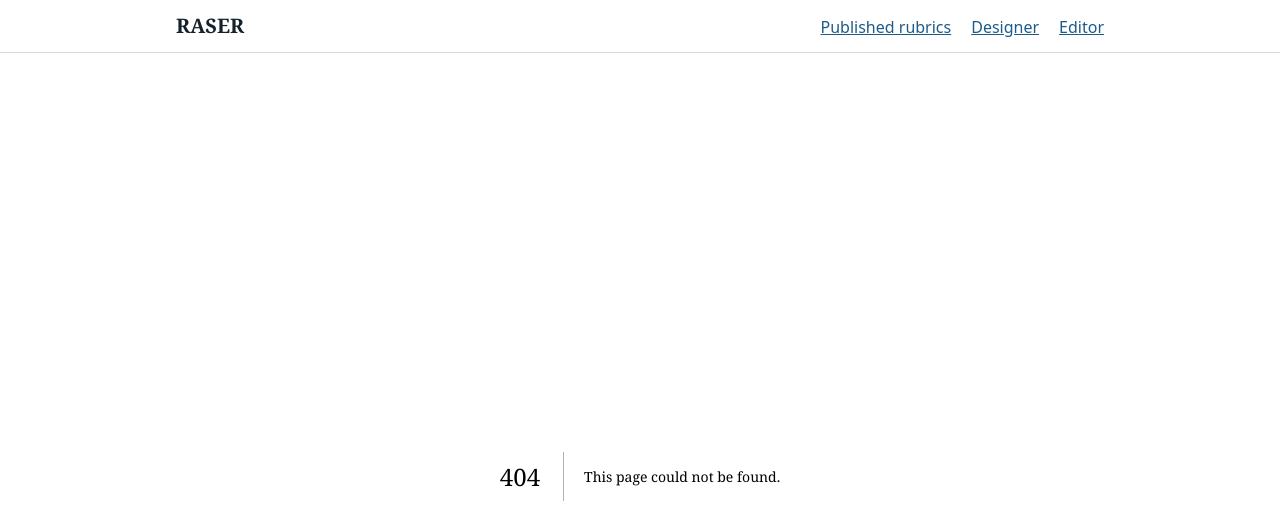
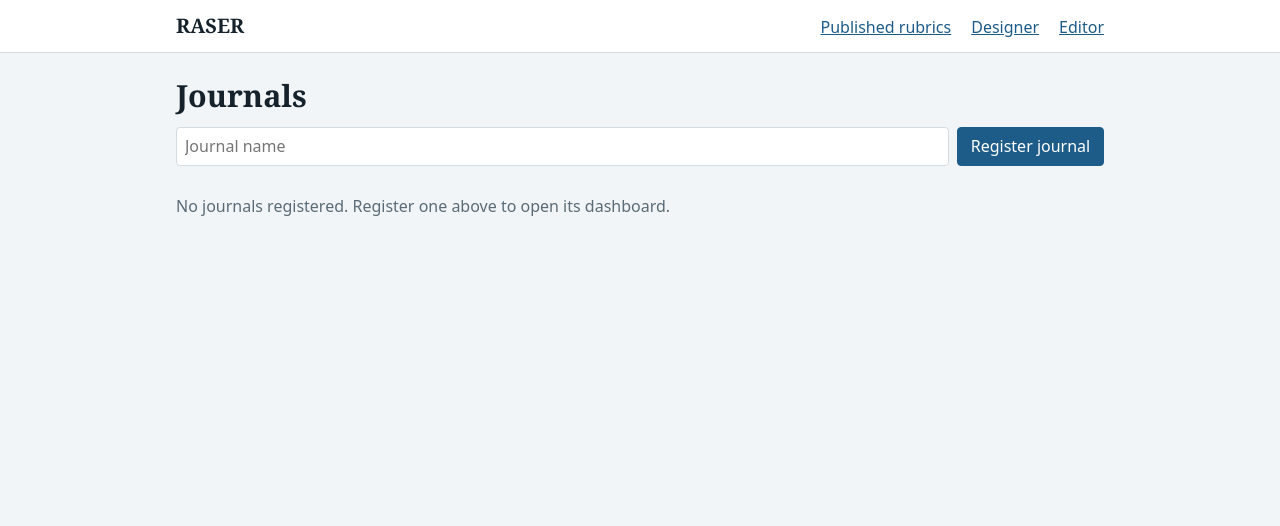
Before and after one commit to pbrusswpi/RASER, a Next.js app: page /editor in a window 1280 px wide. Before the commit this address had no page. Shown: the top 526 px of the page. Built offline with nearby package versions, Linux system fonts and the light colour scheme.

Commit message:
added the editor's main page

```diff
--- /dev/null
+++ b/src/app/editor/page.tsx
@@ -0,0 +1,63 @@
+"use client";
+import Link from "next/link";
+import { useState } from "react";
+import { useDB, useReady } from "@/control/store";
+import { editor } from "@/control/controllers";
+import { ErrorBanner, StatusBadge, useRun } from "@/boundary/hooks";
+
+// No separate log-in screen: opening a journal dashboard is the authenticated entry point.
+// Add real authentication in front of /editor when a backend is available.
+export default function EditorHome() {
+  const db = useDB(); const ready = useReady();
+
+  const { error, run } = useRun();
+
+  const [name, setName] = useState("");
+
+  if (!ready)
+    return <p>Loading…</p>;
+  return (
+    <div className="stack">
+      <h1>
+        Journals
+      </h1>
+
+      <form
+        className="row"
+        onSubmit={(e) => {
+          e.preventDefault();
+          run(() => {
+            editor.registerJournal(name);
+            setName("");
+          });
+        }}
+      >
+        <input
+          placeholder="Journal name"
+          aria-label="Journal name"
+          value={name}
+          onChange={
+            (e) => setName(e.target.value)}
+        />
+
+        <button className="primary" type="submit">
+          Register journal
+        </button>
+
+      </form>
+
+      <ErrorBanner error={error} />
+
+      {db.journals.length === 0 && <p className="muted">No journals registered. Register one above to open its dashboard.</p>}
+      {db.journals.map((j) => (
+        <div className="panel row between" key={j.id}>
+          <span>
+            {j.status === "active" ? <Link href={`/editor/${j.id}`}>{j.name}</Link> : j.name}
+            <StatusBadge status={j.status} />
+          </span>
+          {j.status === "active" && <button onClick={() => run(() => { if (window.confirm(`Withdraw "${j.name}" from RASER?`)) editor.withdrawJournal(j.id); })}>Withdraw</button>}
+        </div>
+      ))}
+    </div>
+  );
+}
```
